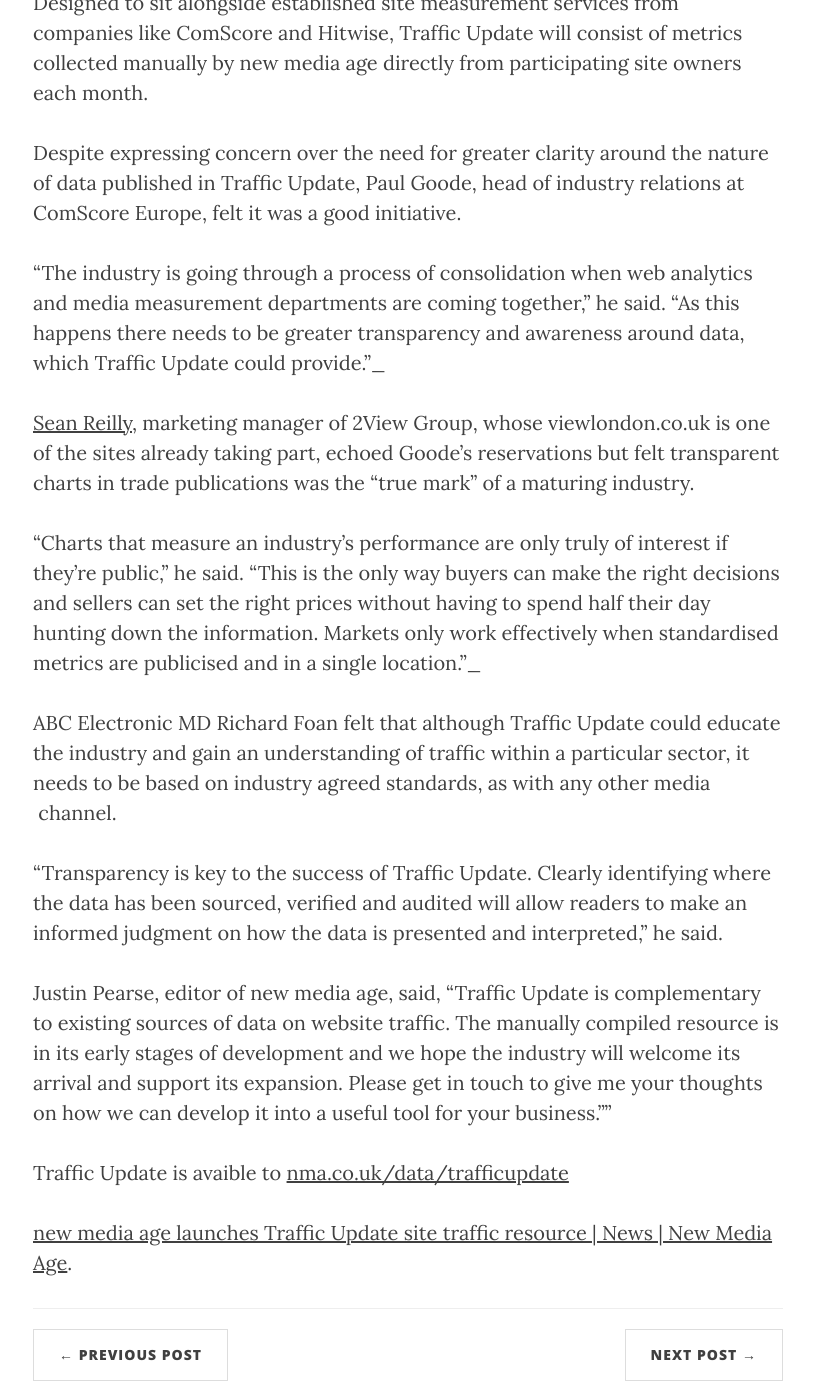
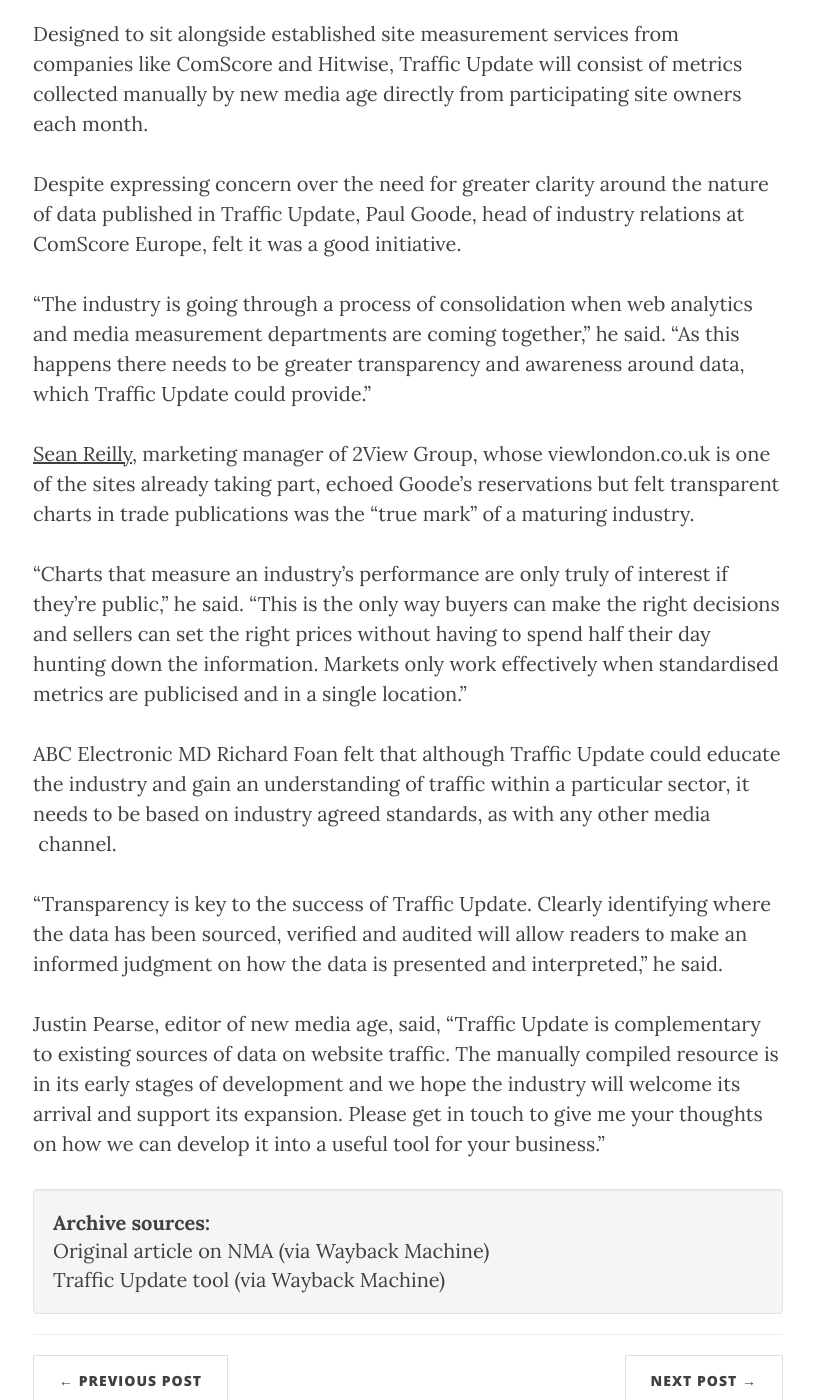
Before and after one commit to seanreillyesq/seanreillyesq.github.io, a Jekyll site: the page built from _posts/2010-10-01-new-media-age-launches-traffic-update-site-traffic-resource-news-new-media-age.markdown, in a window 1280 px wide and 1400 px high, scrolled down 1404 px. Shown: the whole window, without its empty margins (232-1046 px from the left). Built offline with Jekyll 4.4.1, drawn with Linux system fonts in a browser that asks for light colours; comment, search, counter and statistics services are not loaded; some of the changed text lies outside the part shown.

Commit message:
Style NMA Traffic Update post with Bootstrap formatting
Add editor's note in alert-info box, style byline with text-muted,
move archive links into well component, and clean up copy artifacts
(trailing underscores and duplicate quote marks from original)

```diff
--- a/_posts/2010-10-01-new-media-age-launches-traffic-update-site-traffic-resource-news-new-media-age.markdown
+++ b/_posts/2010-10-01-new-media-age-launches-traffic-update-site-traffic-resource-news-new-media-age.markdown
@@ -13,9 +13,11 @@
 meta-description: In 2010 NMA launched "Traffic Update" a site traffic resource reflecting the true visitor numbers to some of the UK's biggest websites including View London
 ---
 
-A copy of the article from the sadly departed NMA website:
+<div class="alert alert-info">
+<strong>Editor's note:</strong> This is a copy of an article from the sadly departed NMA (New Media Age) website, preserved here for posterity.
+</div>
 
-Fri, 1 Oct 2010 | By Sebastian Joseph published in NMA
+<p class="text-muted"><strong>Fri, 1 Oct 2010</strong> | By Sebastian Joseph, published in New Media Age</p>
 
 The beta version of the resource lists sites across industry vertical sectors automotive, community, entertainment, finance, media, property, retail, sports, technology and travel by the number of unique visitors received each month.
 
@@ -27,25 +29,26 @@
 
 Some of the site owners already signed up include 2View Group, The Digital Sports Network and Auto Trader.
 
-“Although we’re a new business, we own 47 .co.uk URLs, so initiatives like Traffic Update are a good way for us to raise our profile,” said Tony Ragan at the Digital Sports Network. “From a business point of view, it’s important to get references and benchmarks across the industry and see what other companies are doing.”_
+“Although we’re a new business, we own 47 .co.uk URLs, so initiatives like Traffic Update are a good way for us to raise our profile,” said Tony Ragan at the Digital Sports Network. “From a business point of view, it’s important to get references and benchmarks across the industry and see what other companies are doing."
 
 Designed to sit alongside established site measurement services from companies like ComScore and Hitwise, Traffic Update will consist of metrics collected manually by new media age directly from participating site owners each month.
 
 Despite expressing concern over the need for greater clarity around the nature of data published in Traffic Update, Paul Goode, head of industry relations at ComScore Europe, felt it was a good initiative.
 
-“The industry is going through a process of consolidation when web analytics and media measurement departments are coming together,” he said. “As this happens there needs to be greater transparency and awareness around data, which Traffic Update could provide.”_
+“The industry is going through a process of consolidation when web analytics and media measurement departments are coming together,” he said. “As this happens there needs to be greater transparency and awareness around data, which Traffic Update could provide."
 
 <a href="https://www.seanreilly.org" target="_blank" rel="noopener">Sean Reilly</a>, marketing manager of 2View Group, whose viewlondon.co.uk is one of the sites already taking part, echoed Goode's reservations but felt transparent charts in trade publications was the "true mark" of a maturing industry.
 
-“Charts that measure an industry’s performance are only truly of interest if they’re public,” he said. “This is the only way buyers can make the right decisions and sellers can set the right prices without having to spend half their day hunting down the information. Markets only work effectively when standardised metrics are publicised and in a single location.”_
+“Charts that measure an industry’s performance are only truly of interest if they’re public,” he said. “This is the only way buyers can make the right decisions and sellers can set the right prices without having to spend half their day hunting down the information. Markets only work effectively when standardised metrics are publicised and in a single location."
 
 ABC Electronic MD Richard Foan felt that although Traffic Update could educate the industry and gain an understanding of traffic within a particular sector, it needs to be based on industry agreed standards, as with any other media  channel.
 
 “Transparency is key to the success of Traffic Update. Clearly identifying where the data has been sourced, verified and audited will allow readers to make an informed judgment on how the data is presented and interpreted,” he said.
 
-Justin Pearse, editor of new media age, said, “Traffic Update is complementary to existing sources of data on website traffic. The manually compiled resource is in its early stages of development and we hope the industry will welcome its arrival and support its expansion. Please get in touch to give me your thoughts on how we can develop it into a useful tool for your business.""
+Justin Pearse, editor of new media age, said, “Traffic Update is complementary to existing sources of data on website traffic. The manually compiled resource is in its early stages of development and we hope the industry will welcome its arrival and support its expansion. Please get in touch to give me your thoughts on how we can develop it into a useful tool for your business."
 
-Traffic Update is avaible to <a href="https://web.archive.org/web/20110909034456/http://www.nma.co.uk/data/traffic-update" target="_blank" rel="noopener">nma.co.uk/data/trafficupdate</a>
-
-
-<a href="https://web.archive.org/web/20110607164112/http://www.nma.co.uk/news/new-media-age-launches-traffic-update-site-traffic-resource/3018865.article" target="_blank" rel="noopener">new media age launches Traffic Update site traffic resource | News | New Media Age</a>.
+<div class="well">
+<strong>Archive sources:</strong><br>
+<a href="https://web.archive.org/web/20110607164112/http://www.nma.co.uk/news/new-media-age-launches-traffic-update-site-traffic-resource/3018865.article" target="_blank" rel="noopener">Original article on NMA</a> (via Wayback Machine)<br>
+<a href="https://web.archive.org/web/20110909034456/http://www.nma.co.uk/data/traffic-update" target="_blank" rel="noopener">Traffic Update tool</a> (via Wayback Machine)
+</div>
```
